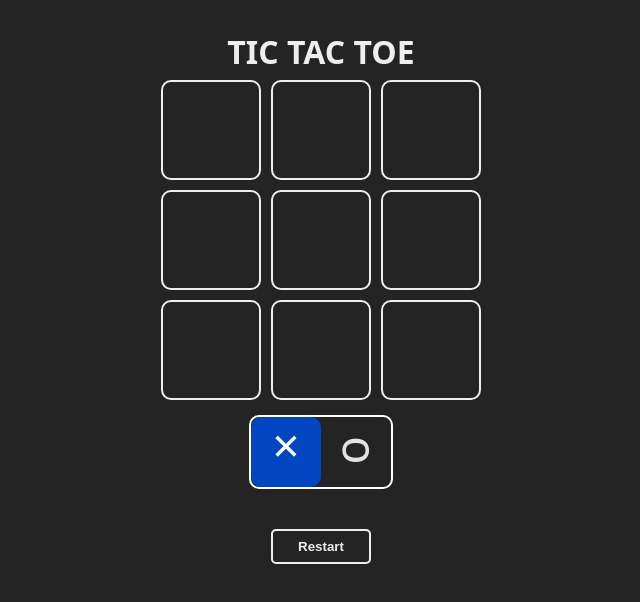
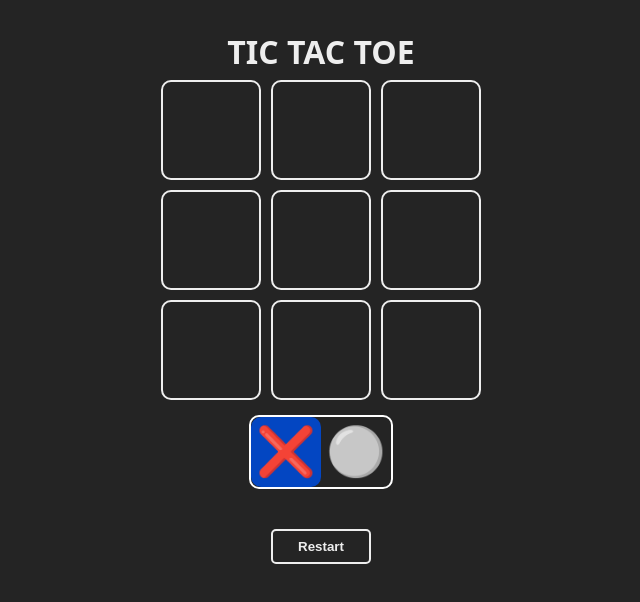
Before and after one commit to Javieeer/React01, a React (Vite) app in the folder 01-tic-tac-toe/: page / in a window 1280 px wide. Shown: the top 602 px of the page, without its empty margins (319-959 px from the left). Built offline with nearby package versions, Linux system fonts and the light colour scheme.

Commit message:
Setting for deploy

```diff
--- a/01-tic-tac-toe/src/constants.js
+++ b/01-tic-tac-toe/src/constants.js
@@ -1,6 +1,6 @@
 export const TURNS = {
-    X: '×',
-    O: 'ᴑ'
+    X: '❌',
+    O: '⚪'
 }
 
 export const WINNER_COMBOS = [
--- a/01-tic-tac-toe/src/index.css
+++ b/01-tic-tac-toe/src/index.css
@@ -64,10 +64,6 @@ body {
   gap: 10px;
 }
 
-.board .game .square {
-  padding-bottom: 15px;
-}
-
 .turn {
   display: flex;
   justify-content: center;
@@ -76,10 +72,6 @@ body {
   position: relative;
   border-radius: 10px;
   border: 2px solid #fff;
-}
-
-.turn .square {
-  padding-bottom: 15px;
 }
 
 .turn .square,
@@ -137,5 +129,5 @@ body {
   place-items: center;
   cursor: pointer;
   font-size: 48px;
-  padding-bottom: 15px;
+  padding-bottom: 5px;
 }
```
Also changed, not shown: 2 other files (tests, documents, lock files or other folders).
